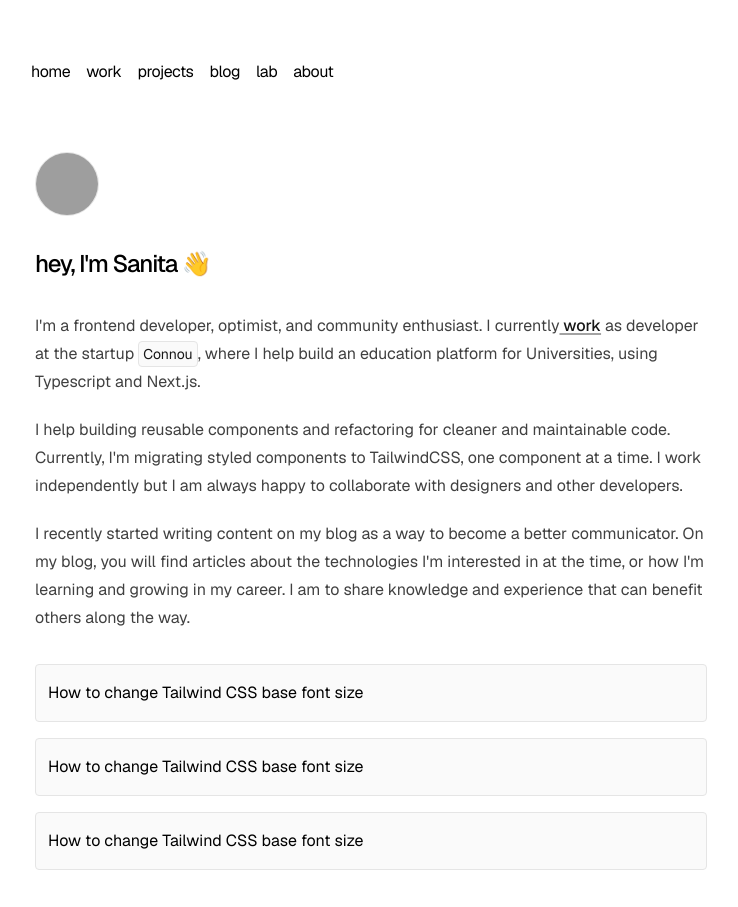
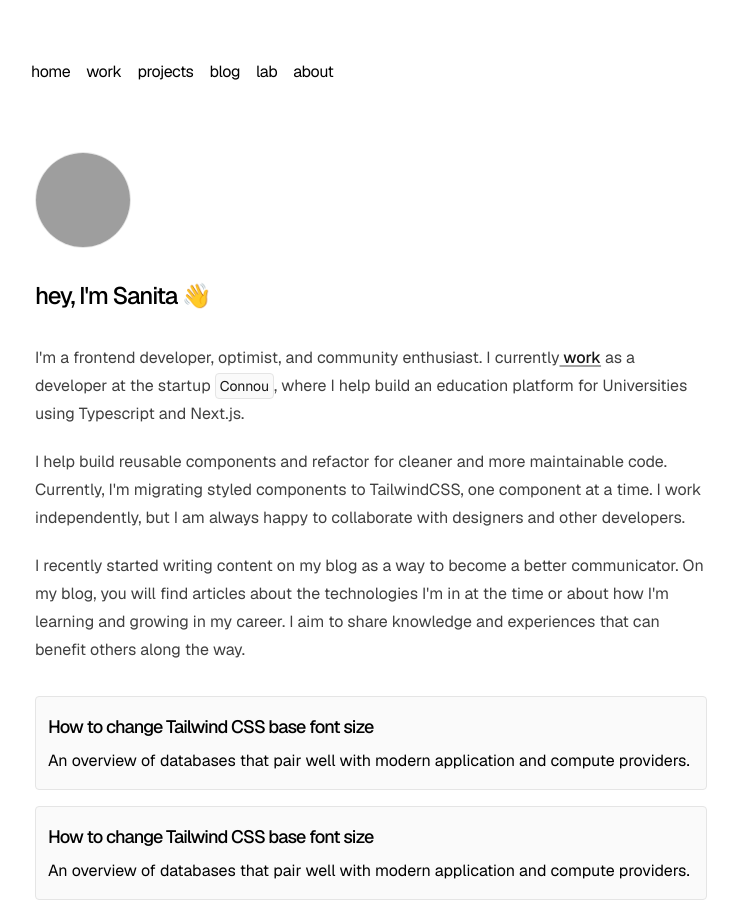
Before and after one commit to sanicodeplayground/portfolio-sanita, a Next.js app: page / in a window 1280 px wide. Shown: the top 907 px of the page, without its empty margins (269-1007 px from the left). Built offline with nearby package versions, Linux system fonts and the light colour scheme; grey boxes are pictures that could not be loaded.

Commit message:
add blog post to home page

```diff
--- a/src/app/page.tsx
+++ b/src/app/page.tsx
@@ -3,22 +3,8 @@ import Image from 'next/image';
 import { FC, AnchorHTMLAttributes } from 'react';
 import ArrowIcon from '@/components/arrow-icon';
 import Badge from '@/components/badge';
+import { getAllBlogPosts, LinkBlog } from '../components/blog-posts';
 
-// Blog
-interface LinkBlogProp {
-  slug: string;
-  name: string;
-}
-const LinkBlog: FC<LinkBlogProp> = ({ slug, name }) => {
-  return (
-    <Link
-      href={`/blog/${slug}`}
-      className="flex w-full items-center justify-between rounded border border-neutral-200 bg-neutral-50 px-3 py-4 dark:border-neutral-700 dark:bg-neutral-800"
-    >
-      {name}
-    </Link>
-  );
-};
 const techLogos = [
   {
     name: 'typescript',
@@ -41,6 +27,8 @@ const techLogos = [
 ];
 
 export default function Page() {
+  const posts = getAllBlogPosts();
+
   return (
     <section>
       <Image
@@ -50,7 +38,7 @@ export default function Page() {
         width={64}
         sizes="33vw"
         priority
-        className="mb-8 h-16 w-16 rounded-full border
+        className="mb-8 h-24 w-24 rounded-full border
         border-neutral-200 dark:border-neutral-700"
       />
       <h1 className="mb-8 text-2xl font-medium tracking-tighter">
@@ -60,19 +48,19 @@ export default function Page() {
         {`I'm a frontend developer, optimist, and community enthusiast. I
         currently`}
         <Link href="/work"> work</Link>
-        {` as developer at the startup `}
+        {` as a developer at the startup `}
         <span className="not-prose">
           <Badge href="https://www.connou.app">Connou</Badge>
         </span>
-        , where I help build an education platform for Universities, using
+        , where I help build an education platform for Universities using
         Typescript and Next.js.
       </p>
       {/* box */}
       <div className="prose prose-neutral dark:prose-invert">
         <p>
-          I help building reusable components and refactoring for cleaner and
+          I help build reusable components and refactor for cleaner and more
           maintainable code. Currently, I&apos;m migrating styled components to
-          TailwindCSS, one component at a time. I work independently but I am
+          TailwindCSS, one component at a time. I work independently, but I am
           always happy to collaborate with designers and other developers.
         </p>
       </div>
@@ -81,30 +69,21 @@ export default function Page() {
         <p>
           I recently started writing content on my blog as a way to become a
           better communicator. On my blog, you will find articles about the
-          technologies I&apos;m interested in at the time, or how I&apos;m
-          learning and growing in my career. I am to share knowledge and
-          experience that can benefit others along the way.
+          technologies I&apos;m in at the time or about how I&apos;m learning
+          and growing in my career. I aim to share knowledge and experiences
+          that can benefit others along the way.
         </p>
       </div>
       <div className="my-8 flex w-full flex-col space-y-4">
-        <LinkBlog
-          name="How to change Tailwind CSS base font size"
-          slug="change-tailwind-base-font-size"
-        />
-        <LinkBlog
-          name="How to change Tailwind CSS base font size"
-          slug="change-tailwind-base-font-size"
-        />
-        <LinkBlog
-          name="How to change Tailwind CSS base font size"
-          slug="change-tailwind-base-font-size"
-        />
+        {posts.slice(0, 3).map((post) => (
+          <LinkBlog key={post.slug} {...post} />
+        ))}
       </div>
       <div className="prose prose-neutral dark:prose-invert">
         <p>
           While using the latest framework, I also allocate time to learning and
-          practising the fundamentals of Javascript and CSS, I have a dedicated
-          lab section for this purpose, ensuring I stay grounded in the core
+          practicing the fundamentals of JavaScript and CSS. I have a dedicated
+          lab section for this purpose, ensuring that I keep learning the core
           principles of web development.
         </p>
       </div>
```
